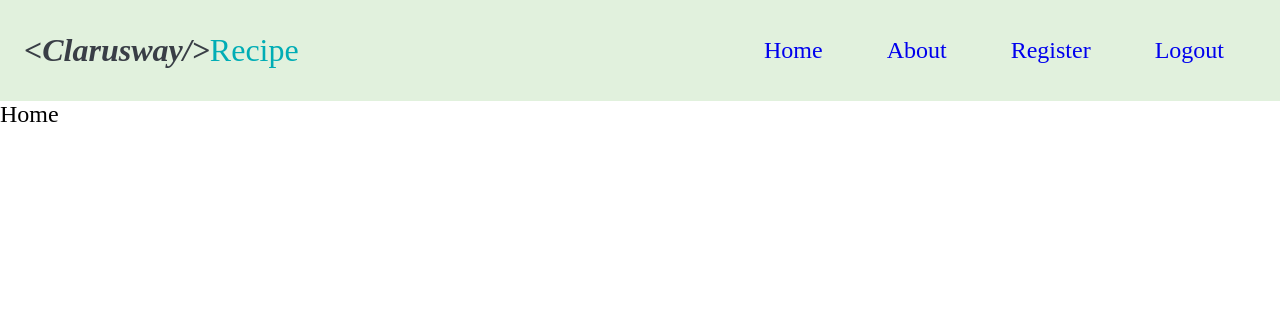
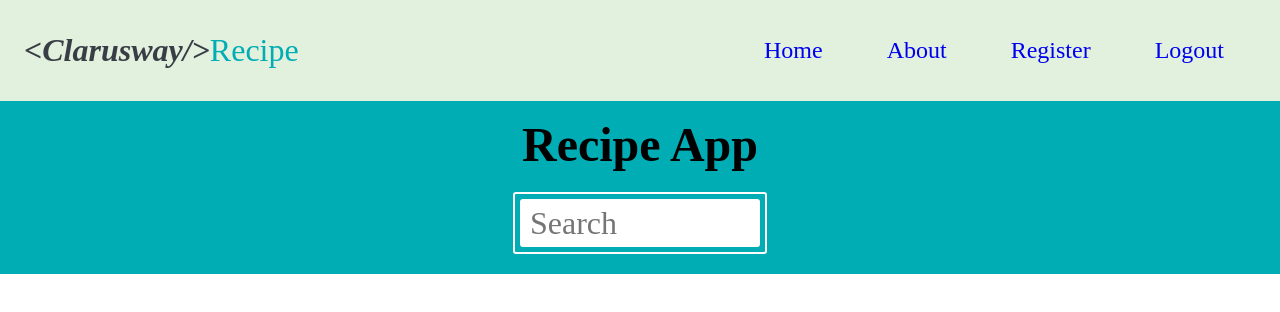
Before and after one commit to barbaros163/05_Recipe_App_Solution_react, a React (Create React App) app in the folder recipe-app-starter/: page / in a window 1280 px wide. Shown: the top 312 px of the page. Built offline with nearby package versions, Linux system fonts and the light colour scheme; no server answers; a web font is replaced by a local one.

Commit message:
header added

```diff
--- /dev/null
+++ b/recipe-app-starter/src/components/header/Header.jsx
@@ -0,0 +1,25 @@
+import React from "react";
+import "./Header.style";
+import {
+  FoodInput,
+  FormContainer,
+  HeaderContainer,
+  MainHeader,
+} from "./Header.style";
+
+const Header = ({ setQuery }) => {
+  return (
+    <HeaderContainer>
+      <MainHeader>Recipe App</MainHeader>
+      <FormContainer>
+        <FoodInput
+          type="text"
+          placeholder="Search"
+          onChange={(e) => setQuery(e.target.value)}
+        />
+      </FormContainer>
+    </HeaderContainer>
+  );
+};
+
+export default Header;
--- /dev/null
+++ b/recipe-app-starter/src/components/header/Header.style.jsx
@@ -0,0 +1,59 @@
+import styled from "styled-components";
+import Flex from "../globalStyles/Flex.style";
+
+export const HeaderContainer = styled(Flex)`
+  background: ${({ theme }) => theme.colors.mainColor};
+  flex-direction: column;
+`;
+
+export const MainHeader = styled.h2`
+  margin-top: 1rem;
+  font-size: 3rem;
+`;
+
+export const FormContainer = styled.form`
+  display: flex;
+  flex-direction: row;
+  flex-wrap: wrap;
+  justify-content: center;
+  border: 2px solid white;
+  border-radius: 3px;
+  margin: 20px;
+`;
+
+export const FoodInput = styled.input`
+  height: 3rem;
+  width: 15rem;
+  border: none;
+  border-radius: 3px;
+  outline: none;
+  text-indent: 10px;
+  margin: 5px;
+  font-size: 2rem;
+`;
+
+export const Button = styled.button`
+  background-color: #e1f1dd;
+  padding: 5px;
+  outline: none;
+  height: 3rem;
+  border: none;
+  margin: 5px;
+  border-radius: 3px;
+  cursor: pointer;
+  font-size: 2rem;
+  &:hover {
+    background: ${({ theme }) => theme.colors.mainColor};
+    transition: all 0.3s ease-in;
+    border: 1px solid white;
+  }
+`;
+
+export const Select = styled.select`
+  border-radius: 3px;
+  margin: 5px;
+  padding: 5px;
+  height: 3rem;
+  border: none;
+  font-size: 2rem;
+`;
--- a/recipe-app-starter/src/pages/home/Home.jsx
+++ b/recipe-app-starter/src/pages/home/Home.jsx
@@ -1,7 +1,33 @@
 import React from "react";
+import { useState } from "react";
+import axios from "axios";
+import { useEffect } from "react";
+import Header from "../../components/header/Header";
 
 const Home = () => {
-  return <div>Home</div>;
+  const APP_ID = "096eb4ac";
+  const APP_KEY = "ffcbeb4c5a6e030da0958183e14da5f9";
+  const [query, setQuery] = useState("egg");
+  const [selectedMeal, setSelectedMeal] = useState("breakfast");
+  const [recipes, setRecipes] = useState("");
+
+  const url = `https://api.edamam.com/search?q=${query}&app_id=${APP_ID}&app_key=${APP_KEY}&mealType=${selectedMeal}`;
+
+  const getData = async () => {
+    const { data } = await axios(url);
+    setRecipes(data.hits);
+  };
+  console.log(recipes);
+
+  useEffect(() => {
+    getData();
+  }, []);
+
+  return (
+    <div>
+      <Header setQuery={setQuery} />
+    </div>
+  );
 };
 
 export default Home;
```
